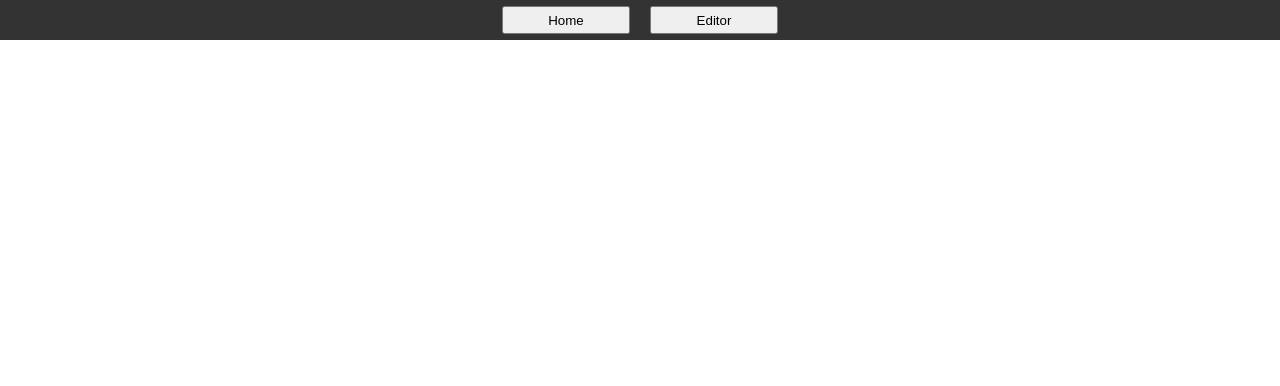
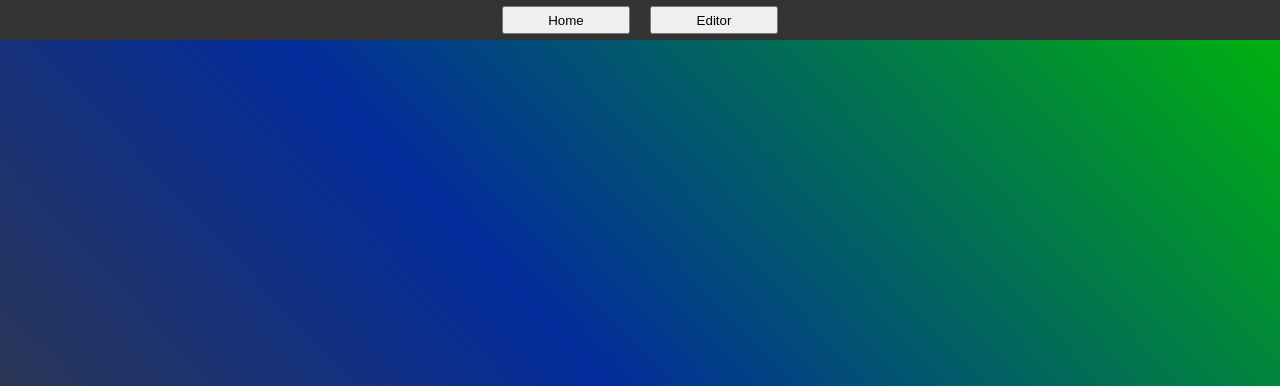
Before and after one commit to Kulosh/Car-Track-Builder, a plain HTML site: page index.html in a window 1280 px wide. Shown: the top 386 px of the page. Drawn offline with Linux system fonts and the light colour scheme.

Commit message:
background

```diff
--- a/styles/style.css
+++ b/styles/style.css
@@ -42,4 +42,5 @@ main {
     display: flex;
     justify-content: center;
     align-items: center;
+    background: linear-gradient(47deg,rgba(59, 59, 59, 1) 7%, rgba(3, 44, 156, 1) 50%, rgba(0, 176, 15, 1) 100%);
 }
```
